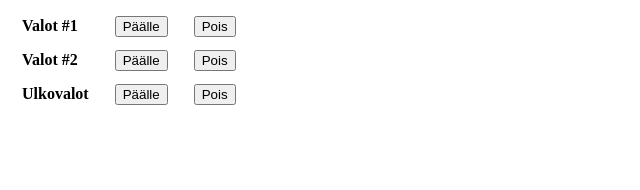
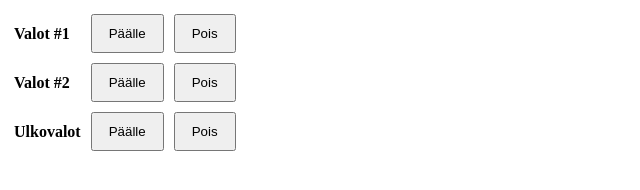
Before and after one commit to vsaarinen/home-automation, a website: page public/index.html in a window 1280 px wide. Shown: the whole page, without its empty margins (0-640 px from the left). Drawn offline with Linux system fonts and the light colour scheme.

Commit message:
Styling tweaks to index

```diff
--- a/public/index.html
+++ b/public/index.html
@@ -1,6 +1,7 @@
 <html>
 <head>
 <title>Kotiohjaus</title>
+<meta name="viewport" content="width=device-width, initial-scale=1.0">
 <script>
 function httpGetAsync(url) {
   var xmlHttp = new XMLHttpRequest();
@@ -21,7 +22,10 @@ tr {
   height: 32px;
 }
 td {
-  padding: 4px 12px;
+  padding: 4px;
+}
+button {
+  padding: 10px 16px;
 }
 </style>
 </head>
```
